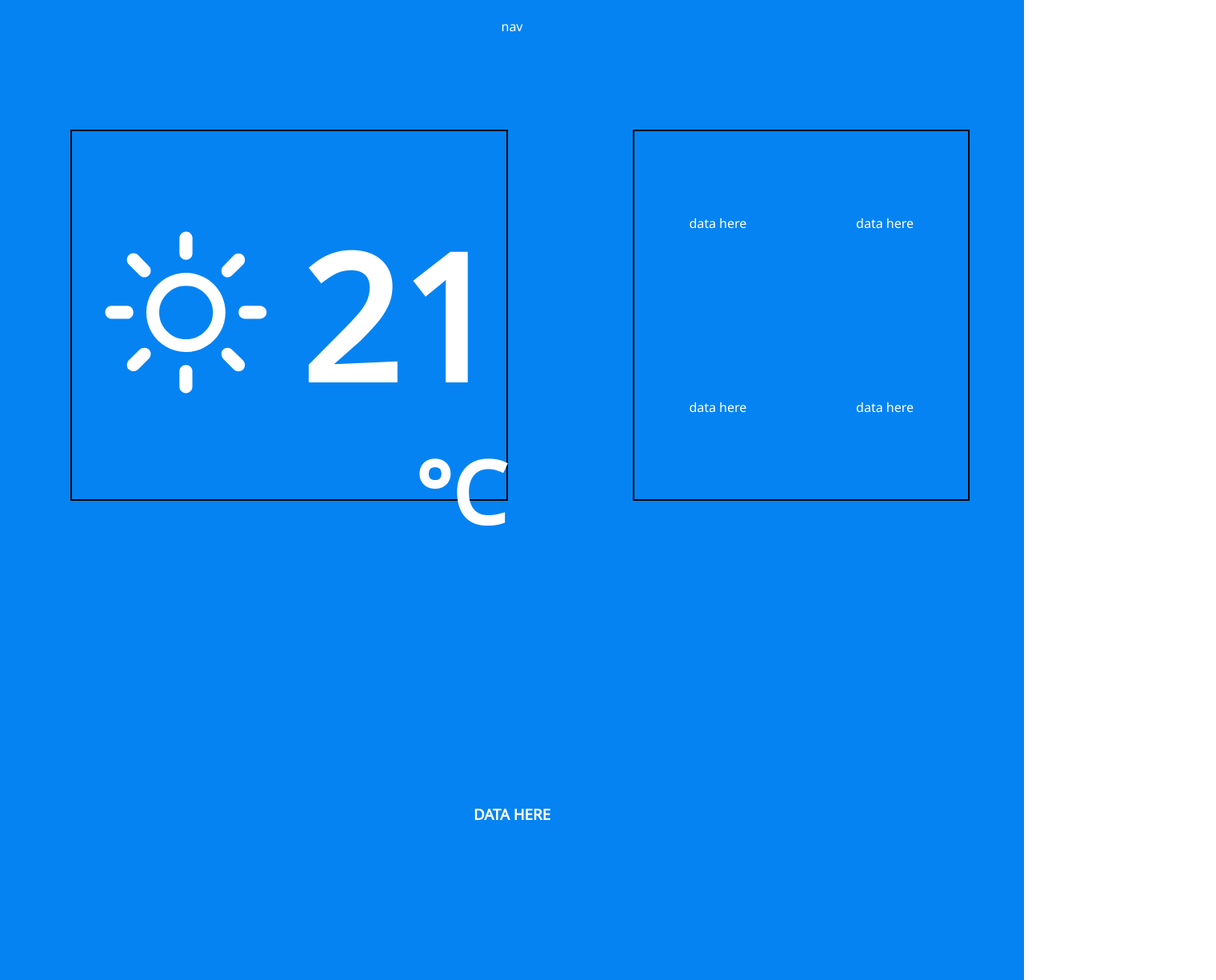
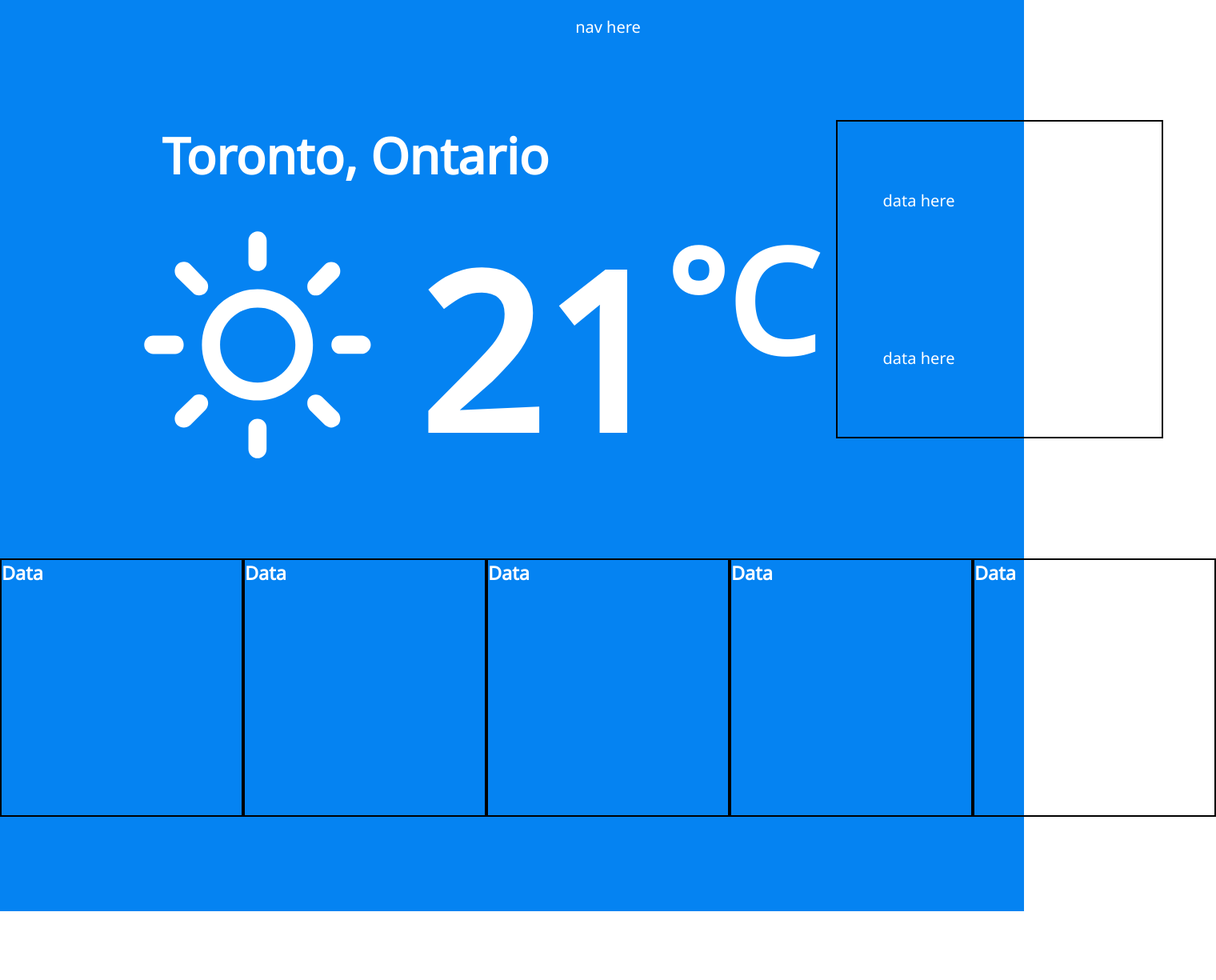
Before and after one commit to Ghazalmir/React-and-Express-Guide, a React (Create React App) app: page / in a window 1280 px wide. Shown: the top 1225 px of the page at 80% size, 1520 px wide, since content can reach past the window. After the commit the page ends 1139 px from the top, so only its background shows below. Built offline with nearby package versions, Linux system fonts and the light colour scheme.

Commit message:
created component for day forecasts

```diff
--- /dev/null
+++ b/src/pages/page04/page4-components/day-forecast-card.js
@@ -0,0 +1,12 @@
+import React from "react";
+// import "./day-forecast-card-styles.css";
+
+const DayForecastCard = () => {
+	return (
+		<div className="day-forecast">
+			<h3>Data</h3>
+		</div>
+	);
+};
+
+export default DayForecastCard;
--- /dev/null
+++ b/src/pages/page04/page4-components/day-forecast-case-styles.css
@@ -0,0 +1,4 @@
+
+body {
+    color: red;
+}
--- a/src/pages/page04/weather-app-styles.css
+++ b/src/pages/page04/weather-app-styles.css
@@ -6,6 +6,7 @@ html, body {
     padding: 0;
     box-sizing: border-box;
     min-height: 100vh;
+    font-size: 20px;
 }
 
 .main-container {
@@ -26,16 +27,33 @@ html, body {
     place-items: center;
 }
 
-.temp-and-icon {
+.temp-and-icon-and-location {
     height: 70%;
     width: 75%;
+    /* border: solid 2px black; */
+    display: grid;
+    grid-template-rows: 0.05fr 1.5fr;
+    padding: 2em;
+}
+
+.location {
+    padding-left: 4em;
+}
+.location h3 {
+    font-size: 62px;
+    font-weight: 900;
+}
+
+h2,h3 {
+    margin: 0;
+}
+
+
+.temp-and-icon {
+    cursor: default;
     display: flex;
-    flex-direction: row;
-    flex-wrap: nowrap;
-    justify-content: space-evenly;
+    justify-content: flex-start;
     align-items: center;
-    border: solid 2px black;
-    cursor: default;
 }
 
 .extra-data {
@@ -50,9 +68,26 @@ html, body {
 
 .temp {
     font-size: 9em;
+    display: flex;
 }
 
-.degree-symbol {
-    font-size: 0.5em;
-    float: right;
+.temp::after {
+    content: "\00b0 C";
+    font-family: "Noto Sans", sans-serif;
+    font-weight: bold;
 }
+
+
+.week-forecast {
+    width: 100%;
+    height: 100%;
+    display: flex;
+    justify-content: space-around;
+    align-items: center;
+}
+
+.day-forecast {
+    height: 70%;
+    width: 300px;
+    border: 2px solid black;
+}
--- a/src/pages/page04/weather-app.js
+++ b/src/pages/page04/weather-app.js
@@ -3,21 +3,25 @@ import { useState } from "react";
 
 import "./weather-app-styles.css";
 import { WiDaySunny } from "react-icons/wi";
+import DayForecastCard from "./page4-components/day-forecast-card";
 
 const WeatherApp = () => {
-
-
 	return (
 		<div>
 			<div className="main-container">
-				<div className="nav">
-					<p>nav</p>
-				</div>
+				<nav className="nav-container">
+					<p>nav here</p>
+				</nav>
 				<div className="current-weather">
-					<div className="temp-and-icon">
-						<WiDaySunny size={400}></WiDaySunny>
-						<div className="temp">
-							<h2>21 <span className="degree-symbol">&deg;C</span></h2>
+					<div className="temp-and-icon-and-location">
+						<div className="location">
+							<h3>Toronto, Ontario</h3>
+						</div>
+						<div className="temp-and-icon">
+							<WiDaySunny size={400}></WiDaySunny>
+							<div className="temp">
+								<h2>21</h2>
+							</div>
 						</div>
 					</div>
 					<div className="extra-data">
@@ -28,7 +32,11 @@ const WeatherApp = () => {
 					</div>
 				</div>
 				<div className="week-forecast">
-					<h3>DATA HERE</h3>
+					<DayForecastCard></DayForecastCard>
+					<DayForecastCard></DayForecastCard>
+					<DayForecastCard></DayForecastCard>
+					<DayForecastCard></DayForecastCard>
+					<DayForecastCard></DayForecastCard>
 				</div>
 			</div>
 		</div>
```
